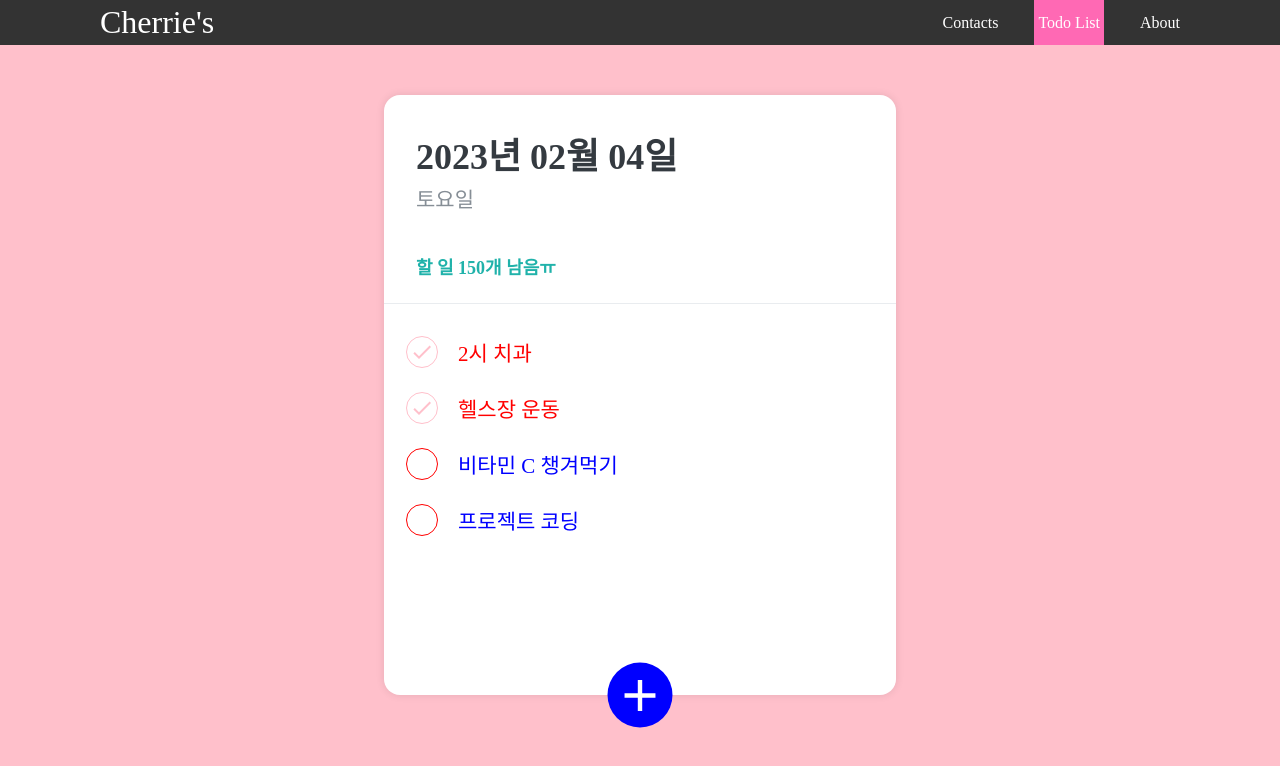
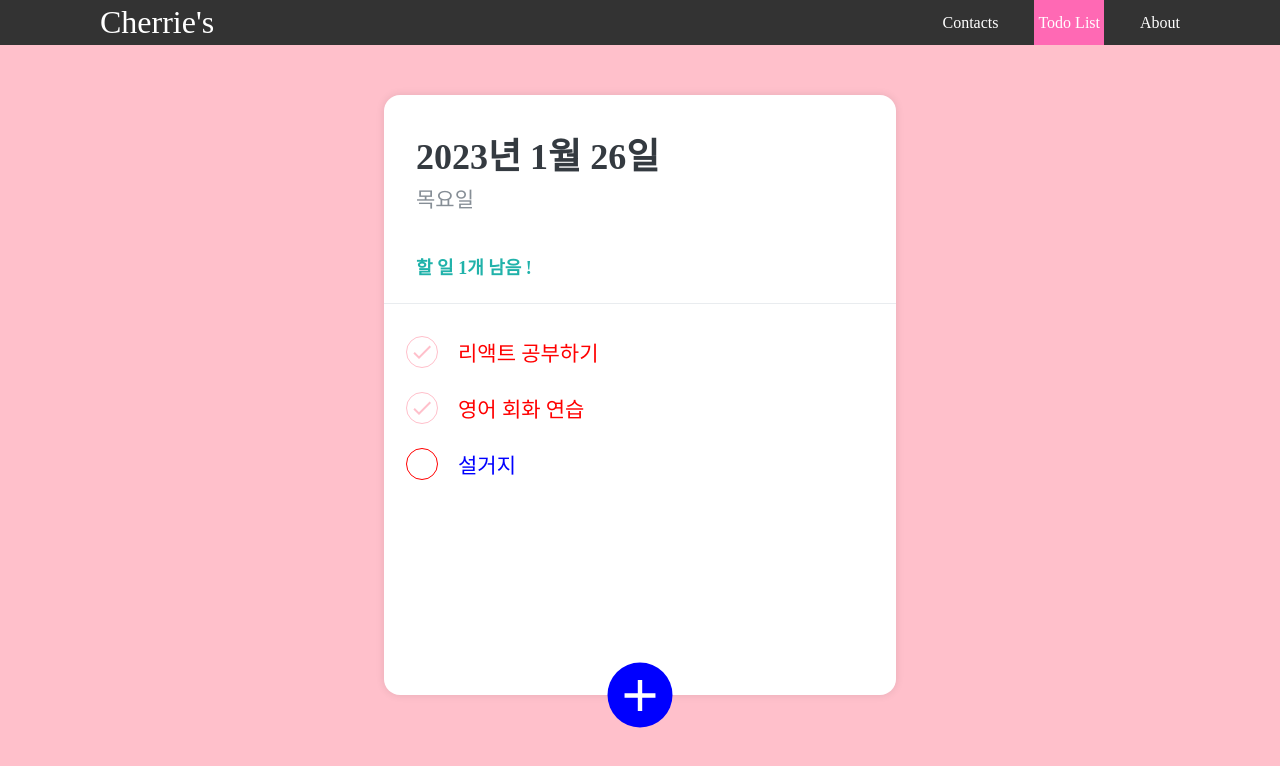
Before and after one commit to cherrie-k/React-Mini-Project, a React (Create React App) app: page /todo in a window 1280 px wide. Shown: the top 766 px of the page. Built offline with nearby package versions, Linux system fonts and the light colour scheme.

Commit message:
shows current time, and finished rendering items on TodoList

```diff
--- a/src/components/Todos/TodoHead.js
+++ b/src/components/Todos/TodoHead.js
@@ -34,12 +34,22 @@ const TodoHeadBlock = styled.div`
 
 function TodoHead() {
   const todos = useTodoState();
-  console.log(todos);
+  // 할 일 몇개 끝났는지 렌더링해주기 위한 변수
+  const undoneTasks = todos.filter((todo) => !todo.done);
+
+  const today = new Date();
+  const dateString = today.toLocaleDateString("ko-KR", {
+    year: "numeric",
+    month: "long",
+    day: "numeric",
+  });
+  const dayName = today.toLocaleDateString("ko-KR", { weekday: "long" });
+
   return (
     <TodoHeadBlock>
-      <h1>2023년 02월 04일</h1>
-      <div className="day"> 토요일</div>
-      <div className="tasks-left">할 일 150개 남음ㅠ</div>
+      <h1>{dateString}</h1>
+      <div className="day">{dayName}</div>
+      <div className="tasks-left">할 일 {undoneTasks.length}개 남음 !</div>
     </TodoHeadBlock>
   );
 }
--- a/src/components/Todos/TodoList.js
+++ b/src/components/Todos/TodoList.js
@@ -3,6 +3,7 @@
 import React from "react";
 import styled from "styled-components";
 import TodoItem from "./TodoItem";
+import { useTodoState } from "../../TodoContext";
 
 const TodoListBlock = styled.div`
   flex: 1;
@@ -17,12 +18,18 @@ const TodoListBlock = styled.div`
 `;
 
 function TodoList() {
+  const todos = useTodoState();
+
   return (
     <TodoListBlock>
-      <TodoItem text="2시 치과" done={true} />
-      <TodoItem text="헬스장 운동" done={true} />
-      <TodoItem text="비타민 C 챙겨먹기" done={false} />
-      <TodoItem text="프로젝트 코딩" done={false} />
+      {todos.map((todo) => (
+        <TodoItem
+          key={todo.id}
+          id={todo.id}
+          text={todo.text}
+          done={todo.done}
+        />
+      ))}
     </TodoListBlock>
   );
 }
```
